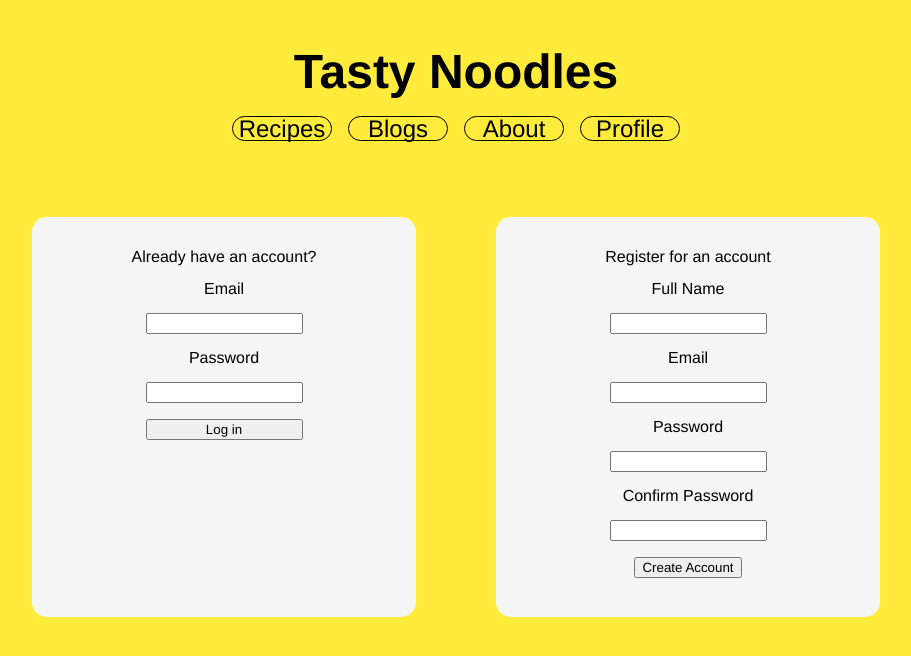
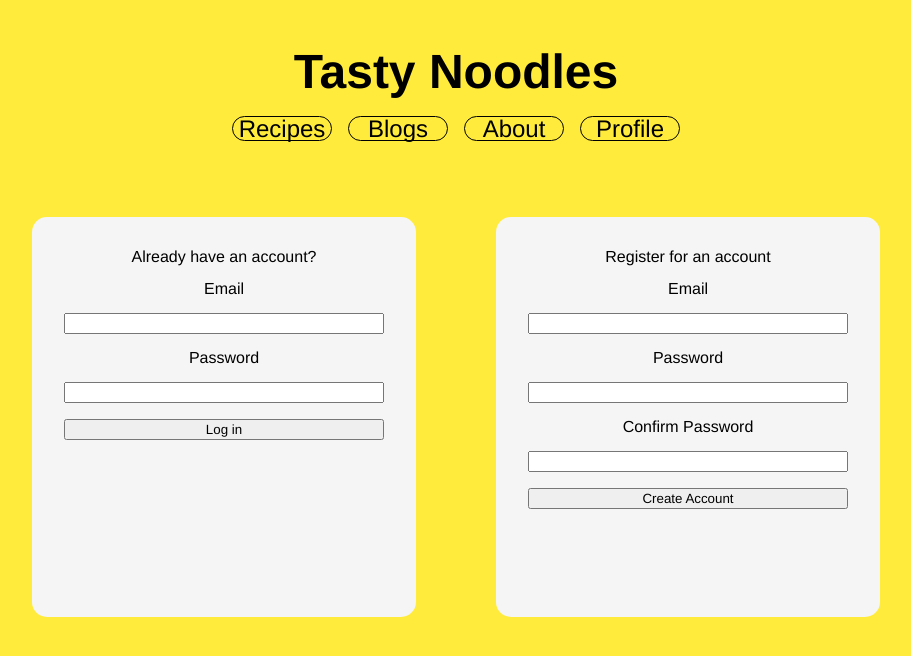
Before and after one commit to steven94le/capstone-tasty-noodles, a React (Create React App) app in the folder client/: page /profile in a window 1280 px wide. Shown: the top 656 px of the page, without its empty margins (184-1095 px from the left). Built offline with nearby package versions, Linux system fonts and the light colour scheme.

Commit message:
sign up functionality

```diff
--- a/client/src/pages/Profile/SignIn.js
+++ b/client/src/pages/Profile/SignIn.js
@@ -10,8 +10,10 @@ const defaultLoginFields = {
 const SignIn = () => {
   const [loginFields, setLoginFields] = useState(defaultLoginFields);
   const { email, password } = loginFields;
-  const { currentUser, setCurrentUser, error, setError } =
+  const { setCurrentUser, error, setError, errorMessage, setErrorMessage } =
     useContext(UserContext);
+
+  const userEmail = email.toLowerCase();
 
   const resetLoginFields = () => {
     setLoginFields(defaultLoginFields);
@@ -31,7 +33,7 @@ const SignIn = () => {
         "Content-Type": "application/json",
       },
       body: JSON.stringify({
-        email: email.toLowerCase(),
+        email: userEmail,
         password,
       }),
     });
@@ -40,11 +42,14 @@ const SignIn = () => {
     const userData = data.data;
 
     if (!userData) {
-      setCurrentUser(data.message);
-      return setError(true);
+      setError(true);
+      setErrorMessage(data.message);
+      return;
     } else {
+      setError(false);
+      resetLoginFields();
+      setErrorMessage(data.message);
       setCurrentUser(userData);
-      resetLoginFields();
     }
   };
 
@@ -69,7 +74,7 @@ const SignIn = () => {
           required
         />
         <button type="submit">Log in</button>
-        {error && <p>{currentUser}</p>}
+        {error ? <p>{errorMessage}</p> : <p>{errorMessage}</p>}
       </StyledForm>
     </Wrapper>
   );
@@ -91,6 +96,7 @@ const StyledForm = styled.form`
   display: flex;
   flex-direction: column;
   gap: 1rem;
+  width: 100%;
 `;
 
 export default SignIn;
--- a/client/src/pages/Profile/SignUp.js
+++ b/client/src/pages/Profile/SignUp.js
@@ -1,19 +1,96 @@
-import React from "react";
+import React, { useState, useContext } from "react";
 import styled from "styled-components";
+import { UserContext } from "../../provider/UserProvider";
+
+const defaultSignUpFields = {
+  email: "",
+  password: "",
+  confirmPassword: "",
+};
 
 const SignUp = () => {
+  const [signUpFields, setSignUpFields] = useState(defaultSignUpFields);
+  const { email, password, confirmPassword } = signUpFields;
+  const [error, setError] = useState(null);
+  const [errorMessage, setErrorMessage] = useState("");
+  const { setCurrentUser } = useContext(UserContext);
+
+  const userEmail = email.toLowerCase();
+
+  const resetSignUpFields = () => {
+    setSignUpFields(defaultSignUpFields);
+  };
+
+  const handleChange = (e) => {
+    const { name, value } = e.target;
+    setSignUpFields({ ...signUpFields, [name]: value });
+  };
+
+  const handleSubmit = async (e) => {
+    e.preventDefault();
+
+    if (password !== confirmPassword) {
+      setError(true);
+      setErrorMessage("Passwords do not match");
+      return;
+    }
+
+    const response = await fetch("/add-user", {
+      method: "POST",
+      headers: {
+        "Content-Type": "application/json",
+      },
+      body: JSON.stringify({
+        email: userEmail,
+        password,
+      }),
+    });
+    const data = await response.json();
+    const newUserData = data.data;
+
+    if (!newUserData) {
+      setError(true);
+      setErrorMessage(data.message);
+      return;
+    } else {
+      setError(false);
+      resetSignUpFields();
+      setErrorMessage(data.message);
+      setCurrentUser(newUserData);
+    }
+  };
+
   return (
     <Wrapper>
       <p>Register for an account</p>
-      <p>Full Name</p>
-      <input />
-      <p>Email</p>
-      <input />
-      <p>Password</p>
-      <input />
-      <p>Confirm Password</p>
-      <input />
-      <button>Create Account</button>
+      <StyledForm onSubmit={handleSubmit}>
+        <label>Email</label>
+        <input
+          type="email"
+          name="email"
+          value={email}
+          onChange={handleChange}
+          required
+        />
+        <label>Password</label>
+        <input
+          type="password"
+          name="password"
+          value={password}
+          onChange={handleChange}
+          required
+        />
+        <label>Confirm Password</label>
+        <input
+          type="password"
+          name="confirmPassword"
+          value={confirmPassword}
+          onChange={handleChange}
+          required
+        />
+        <button type="submit">Create Account</button>
+        {error ? <p>{errorMessage}</p> : <p>{errorMessage}</p>}
+      </StyledForm>
     </Wrapper>
   );
 };
@@ -30,4 +107,11 @@ const Wrapper = styled.div`
   border-radius: var(--border-radius);
 `;
 
+const StyledForm = styled.form`
+  display: flex;
+  flex-direction: column;
+  gap: 1rem;
+  width: 100%;
+`;
+
 export default SignUp;
--- a/client/src/provider/UserProvider.js
+++ b/client/src/provider/UserProvider.js
@@ -5,6 +5,7 @@ export const UserContext = createContext();
 export const UserProvider = ({ children }) => {
   const [currentUser, setCurrentUser] = useState({});
   const [error, setError] = useState(false);
+  const [errorMessage, setErrorMessage] = useState("");
 
   return (
     <UserContext.Provider
@@ -13,6 +14,8 @@ export const UserProvider = ({ children }) => {
         setCurrentUser,
         error,
         setError,
+        errorMessage,
+        setErrorMessage,
       }}
     >
       {children}
```
